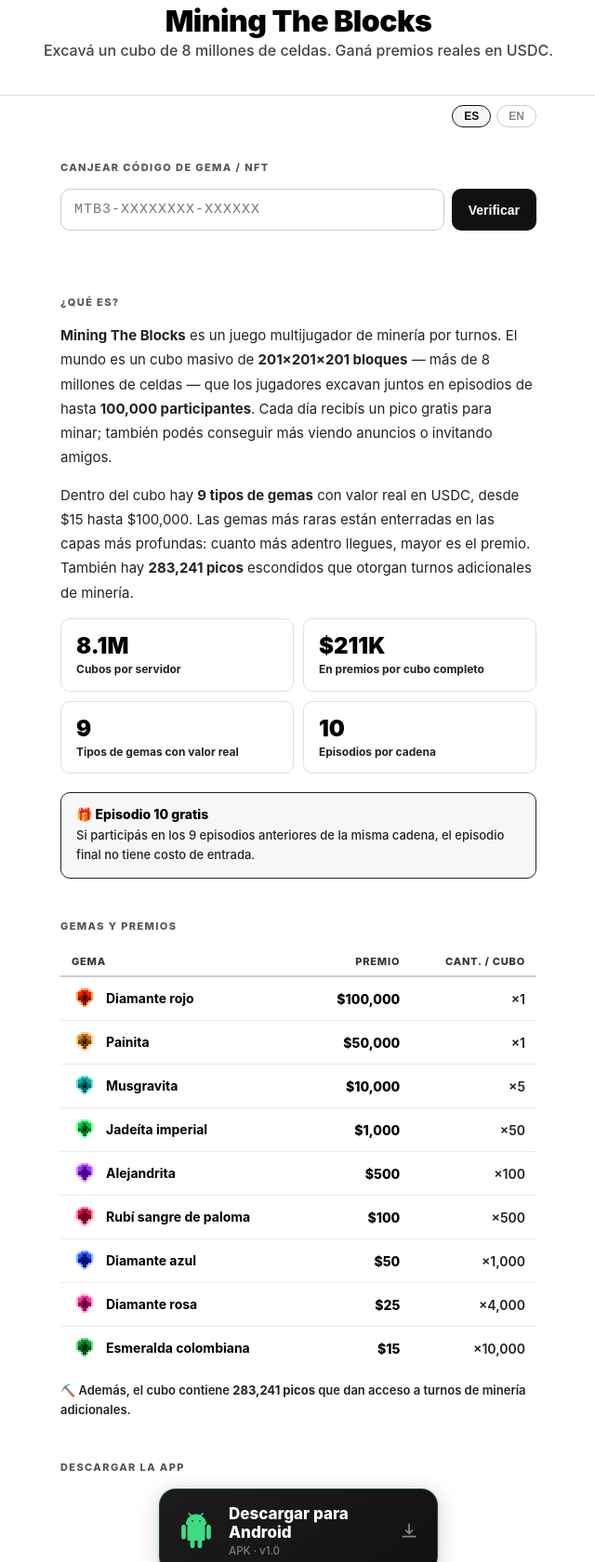
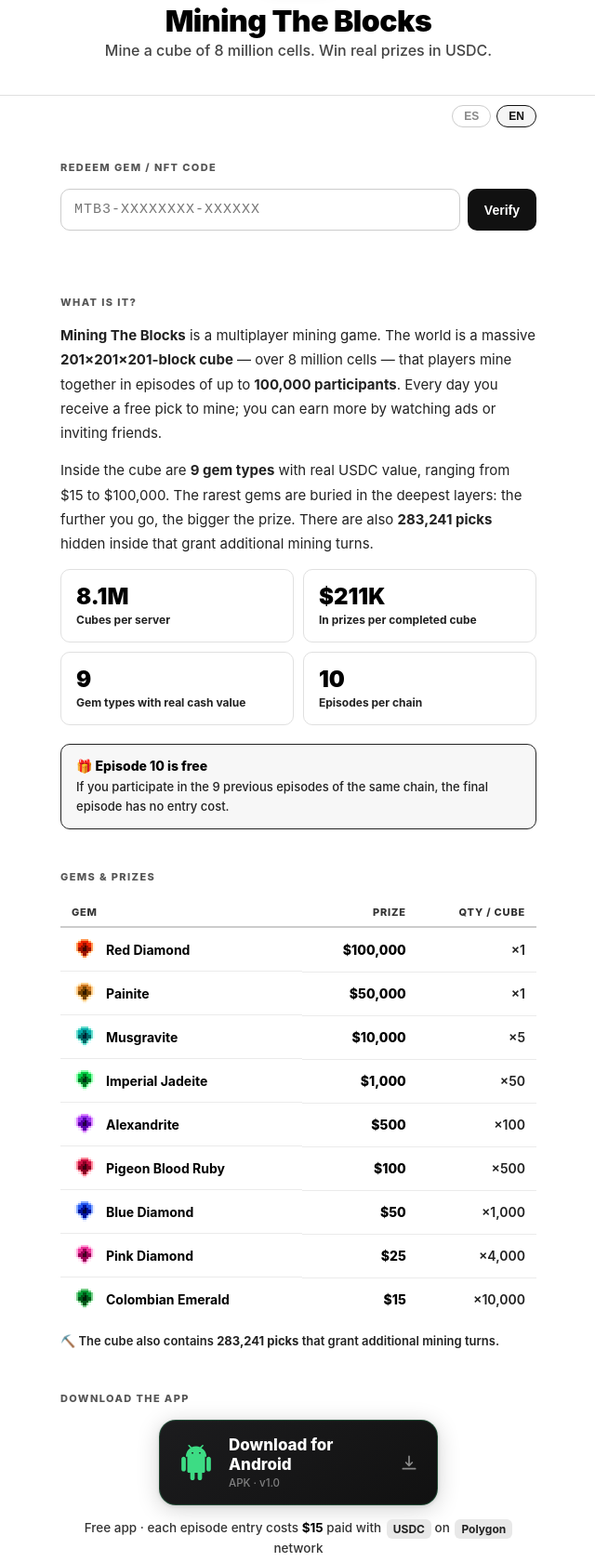
Before and after one commit to miningtheblocks/Mining-The-Blocks, a plain HTML site: page docs/index.html in a window 1280 px wide. Shown: the part 163-1843 px from the top of the page at 93% size, without its empty margins (319-959 px from the left). Drawn offline with Linux system fonts and the light colour scheme.

Commit message:
feat: landing page defaults to English, gem names translated, email updated
- Default language changed from ES to EN
- Gem names in table and JS are now bilingual (ES/EN)
- Removed "turn-based" / "por turnos" from game description
- Contact email changed to MiningTheBlocks@gmail.com

Co-Authored-By: Claude Sonnet 4.6 <noreply@anthropic.com>

```diff
--- a/docs/index.html
+++ b/docs/index.html
@@ -1,5 +1,5 @@
 <!DOCTYPE html>
-<html lang="es">
+<html lang="en">
 <head>
   <meta charset="UTF-8">
   <meta name="viewport" content="width=device-width, initial-scale=1.0">
@@ -204,28 +204,28 @@
 <header>
   <img src="icon.png" alt="Mining The Blocks" class="logo">
   <h1>Mining The Blocks</h1>
-  <p class="tagline" data-lang-inline="es visible">Excavá un cubo de 8 millones de celdas. Ganá premios reales en USDC.</p>
-  <p class="tagline" data-lang-inline="en">Mine a cube of 8 million cells. Win real prizes in USDC.</p>
+  <p class="tagline" data-lang-inline="es">Excavá un cubo de 8 millones de celdas. Ganá premios reales en USDC.</p>
+  <p class="tagline" data-lang-inline="en visible">Mine a cube of 8 million cells. Win real prizes in USDC.</p>
 </header>
 
 <div class="lang-bar">
-  <button class="lang-btn active" onclick="setLang('es')">ES</button>
-  <button class="lang-btn" onclick="setLang('en')">EN</button>
+  <button class="lang-btn" onclick="setLang('es')">ES</button>
+  <button class="lang-btn active" onclick="setLang('en')">EN</button>
 </div>
 
 <main>
 
   <!-- ── CANJEAR CÓDIGO ── -->
   <section>
-    <div class="section-label" data-lang="es visible">Canjear código de gema / NFT</div>
-    <div class="section-label" data-lang="en">Redeem gem / NFT code</div>
+    <div class="section-label" data-lang="es">Canjear código de gema / NFT</div>
+    <div class="section-label" data-lang="en visible">Redeem gem / NFT code</div>
 
     <div id="stepCode">
       <div class="input-row">
         <input type="text" id="codeInput" placeholder="MTB3-XXXXXXXX-XXXXXX" maxlength="24" autocomplete="off" spellcheck="false">
         <button class="btn" onclick="verifyCode()" id="btnVerify">
-          <span data-lang-inline="es visible">Verificar</span>
-          <span data-lang-inline="en">Verify</span>
+          <span data-lang-inline="es">Verificar</span>
+          <span data-lang-inline="en visible">Verify</span>
         </button>
       </div>
       <p class="msg-error" id="codeError"></p>
@@ -234,111 +234,111 @@
     <div class="card" id="cardEmail">
       <span class="gem-badge" id="gemBadge"></span>
       <p class="card-title">
-        <span data-lang-inline="es visible">🎉 ¡Código válido!</span>
-        <span data-lang-inline="en">🎉 Valid code!</span>
+        <span data-lang-inline="es">🎉 ¡Código válido!</span>
+        <span data-lang-inline="en visible">🎉 Valid code!</span>
       </p>
       <p class="card-sub">
-        <span data-lang-inline="es visible">Ingresá tu email para recibir las instrucciones de cobro de tu premio.</span>
-        <span data-lang-inline="en">Enter your email to receive prize claim instructions.</span>
+        <span data-lang-inline="es">Ingresá tu email para recibir las instrucciones de cobro de tu premio.</span>
+        <span data-lang-inline="en visible">Enter your email to receive prize claim instructions.</span>
       </p>
       <div class="input-row">
         <input type="email" id="emailInput" placeholder="email@ejemplo.com">
         <button class="btn" onclick="submitClaim()" id="btnClaim">
-          <span data-lang-inline="es visible">Enviar</span>
-          <span data-lang-inline="en">Send</span>
+          <span data-lang-inline="es">Enviar</span>
+          <span data-lang-inline="en visible">Send</span>
         </button>
       </div>
       <p class="msg-error" id="emailError"></p>
     </div>
 
     <div class="card" id="cardDone">
-      <p class="card-title">✅ <span data-lang-inline="es visible">¡Solicitud enviada!</span><span data-lang-inline="en">Request submitted!</span></p>
+      <p class="card-title">✅ <span data-lang-inline="es">¡Solicitud enviada!</span><span data-lang-inline="en visible">Request submitted!</span></p>
       <p class="card-sub">
-        <span data-lang-inline="es visible">Te contactamos por email con los próximos pasos. Puede demorar hasta 48 horas hábiles.</span>
-        <span data-lang-inline="en">We'll contact you by email with next steps. Allow up to 48 business hours.</span>
+        <span data-lang-inline="es">Te contactamos por email con los próximos pasos. Puede demorar hasta 48 horas hábiles.</span>
+        <span data-lang-inline="en visible">We'll contact you by email with next steps. Allow up to 48 business hours.</span>
       </p>
     </div>
   </section>
 
   <!-- ── QUÉ ES ── -->
   <section>
-    <div class="section-label" data-lang="es visible">¿Qué es?</div>
-    <div class="section-label" data-lang="en">What is it?</div>
+    <div class="section-label" data-lang="es">¿Qué es?</div>
+    <div class="section-label" data-lang="en visible">What is it?</div>
 
-    <p class="desc" data-lang="es visible">
-      <strong>Mining The Blocks</strong> es un juego multijugador de minería por turnos. El mundo es un cubo masivo de <strong>201×201×201 bloques</strong> — más de 8 millones de celdas — que los jugadores excavan juntos en episodios de hasta <strong>100,000 participantes</strong>. Cada día recibís un pico gratis para minar; también podés conseguir más viendo anuncios o invitando amigos.
+    <p class="desc" data-lang="es">
+      <strong>Mining The Blocks</strong> es un juego multijugador de minería. El mundo es un cubo masivo de <strong>201×201×201 bloques</strong> — más de 8 millones de celdas — que los jugadores excavan juntos en episodios de hasta <strong>100,000 participantes</strong>. Cada día recibís un pico gratis para minar; también podés conseguir más viendo anuncios o invitando amigos.
     </p>
-    <p class="desc" data-lang="es visible">
+    <p class="desc" data-lang="es">
       Dentro del cubo hay <strong>9 tipos de gemas</strong> con valor real en USDC, desde $15 hasta $100,000. Las gemas más raras están enterradas en las capas más profundas: cuanto más adentro llegues, mayor es el premio. También hay <strong>283,241 picos</strong> escondidos que otorgan turnos adicionales de minería.
     </p>
-    <p class="desc" data-lang="en">
-      <strong>Mining The Blocks</strong> is a multiplayer turn-based mining game. The world is a massive <strong>201×201×201-block cube</strong> — over 8 million cells — that players mine together in episodes of up to <strong>100,000 participants</strong>. Every day you receive a free pick to mine; you can earn more by watching ads or inviting friends.
+    <p class="desc" data-lang="en visible">
+      <strong>Mining The Blocks</strong> is a multiplayer mining game. The world is a massive <strong>201×201×201-block cube</strong> — over 8 million cells — that players mine together in episodes of up to <strong>100,000 participants</strong>. Every day you receive a free pick to mine; you can earn more by watching ads or inviting friends.
     </p>
-    <p class="desc" data-lang="en">
+    <p class="desc" data-lang="en visible">
       Inside the cube are <strong>9 gem types</strong> with real USDC value, ranging from $15 to $100,000. The rarest gems are buried in the deepest layers: the further you go, the bigger the prize. There are also <strong>283,241 picks</strong> hidden inside that grant additional mining turns.
     </p>
 
     <div class="stats-grid">
       <div class="stat">
         <div class="stat-num">8.1M</div>
-        <div class="stat-lbl" data-lang="es visible">Cubos por servidor</div>
-        <div class="stat-lbl" data-lang="en">Cubes per server</div>
+        <div class="stat-lbl" data-lang="es">Cubos por servidor</div>
+        <div class="stat-lbl" data-lang="en visible">Cubes per server</div>
       </div>
       <div class="stat">
         <div class="stat-num">$211K</div>
-        <div class="stat-lbl" data-lang="es visible">En premios por cubo completo</div>
-        <div class="stat-lbl" data-lang="en">In prizes per completed cube</div>
+        <div class="stat-lbl" data-lang="es">En premios por cubo completo</div>
+        <div class="stat-lbl" data-lang="en visible">In prizes per completed cube</div>
       </div>
       <div class="stat">
         <div class="stat-num">9</div>
-        <div class="stat-lbl" data-lang="es visible">Tipos de gemas con valor real</div>
-        <div class="stat-lbl" data-lang="en">Gem types with real cash value</div>
+        <div class="stat-lbl" data-lang="es">Tipos de gemas con valor real</div>
+        <div class="stat-lbl" data-lang="en visible">Gem types with real cash value</div>
       </div>
       <div class="stat">
         <div class="stat-num">10</div>
-        <div class="stat-lbl" data-lang="es visible">Episodios por cadena</div>
-        <div class="stat-lbl" data-lang="en">Episodes per chain</div>
+        <div class="stat-lbl" data-lang="es">Episodios por cadena</div>
+        <div class="stat-lbl" data-lang="en visible">Episodes per chain</div>
       </div>
     </div>
 
     <div class="episode-free">
-      <div class="episode-free-title" data-lang="es visible">🎁 Episodio 10 gratis</div>
-      <div class="episode-free-title" data-lang="en">🎁 Episode 10 is free</div>
-      <div class="episode-free-desc" data-lang="es visible">Si participás en los 9 episodios anteriores de la misma cadena, el episodio final no tiene costo de entrada.</div>
-      <div class="episode-free-desc" data-lang="en">If you participate in the 9 previous episodes of the same chain, the final episode has no entry cost.</div>
+      <div class="episode-free-title" data-lang="es">🎁 Episodio 10 gratis</div>
+      <div class="episode-free-title" data-lang="en visible">🎁 Episode 10 is free</div>
+      <div class="episode-free-desc" data-lang="es">Si participás en los 9 episodios anteriores de la misma cadena, el episodio final no tiene costo de entrada.</div>
+      <div class="episode-free-desc" data-lang="en visible">If you participate in the 9 previous episodes of the same chain, the final episode has no entry cost.</div>
     </div>
   </section>
 
   <!-- ── GEMAS Y PICOS ── -->
   <section>
-    <div class="section-label" data-lang="es visible">Gemas y premios</div>
-    <div class="section-label" data-lang="en">Gems &amp; prizes</div>
+    <div class="section-label" data-lang="es">Gemas y premios</div>
+    <div class="section-label" data-lang="en visible">Gems &amp; prizes</div>
 
     <table class="gems-table">
       <thead>
         <tr>
-          <th><span data-lang-inline="es visible">Gema</span><span data-lang-inline="en">Gem</span></th>
-          <th><span data-lang-inline="es visible">Premio</span><span data-lang-inline="en">Prize</span></th>
-          <th><span data-lang-inline="es visible">Cant. / cubo</span><span data-lang-inline="en">Qty / cube</span></th>
+          <th><span data-lang-inline="es">Gema</span><span data-lang-inline="en visible">Gem</span></th>
+          <th><span data-lang-inline="es">Premio</span><span data-lang-inline="en visible">Prize</span></th>
+          <th><span data-lang-inline="es">Cant. / cubo</span><span data-lang-inline="en visible">Qty / cube</span></th>
         </tr>
       </thead>
       <tbody>
-        <tr><td class="gem-name"><img class="gem-icon" src="gems/gem_1.png" alt="">Diamante rojo</td>       <td class="gem-prize">$100,000</td><td class="gem-qty">×1</td></tr>
-        <tr><td class="gem-name"><img class="gem-icon" src="gems/gem_2.png" alt="">Painita</td>             <td class="gem-prize">$50,000</td> <td class="gem-qty">×1</td></tr>
-        <tr><td class="gem-name"><img class="gem-icon" src="gems/gem_3.png" alt="">Musgravita</td>          <td class="gem-prize">$10,000</td> <td class="gem-qty">×5</td></tr>
-        <tr><td class="gem-name"><img class="gem-icon" src="gems/gem_4.png" alt="">Jadeíta imperial</td>    <td class="gem-prize">$1,000</td>  <td class="gem-qty">×50</td></tr>
-        <tr><td class="gem-name"><img class="gem-icon" src="gems/gem_5.png" alt="">Alejandrita</td>         <td class="gem-prize">$500</td>    <td class="gem-qty">×100</td></tr>
-        <tr><td class="gem-name"><img class="gem-icon" src="gems/gem_6.png" alt="">Rubí sangre de paloma</td><td class="gem-prize">$100</td>  <td class="gem-qty">×500</td></tr>
-        <tr><td class="gem-name"><img class="gem-icon" src="gems/gem_7.png" alt="">Diamante azul</td>       <td class="gem-prize">$50</td>     <td class="gem-qty">×1,000</td></tr>
-        <tr><td class="gem-name"><img class="gem-icon" src="gems/gem_8.png" alt="">Diamante rosa</td>       <td class="gem-prize">$25</td>     <td class="gem-qty">×4,000</td></tr>
-        <tr><td class="gem-name"><img class="gem-icon" src="gems/gem_9.png" alt="">Esmeralda colombiana</td><td class="gem-prize">$15</td>    <td class="gem-qty">×10,000</td></tr>
+        <tr><td class="gem-name"><img class="gem-icon" src="gems/gem_1.png" alt=""><span data-lang-inline="es">Diamante rojo</span><span data-lang-inline="en visible">Red Diamond</span></td>          <td class="gem-prize">$100,000</td><td class="gem-qty">×1</td></tr>
+        <tr><td class="gem-name"><img class="gem-icon" src="gems/gem_2.png" alt=""><span data-lang-inline="es">Painita</span><span data-lang-inline="en visible">Painite</span></td>                          <td class="gem-prize">$50,000</td> <td class="gem-qty">×1</td></tr>
+        <tr><td class="gem-name"><img class="gem-icon" src="gems/gem_3.png" alt=""><span data-lang-inline="es">Musgravita</span><span data-lang-inline="en visible">Musgravite</span></td>                    <td class="gem-prize">$10,000</td> <td class="gem-qty">×5</td></tr>
+        <tr><td class="gem-name"><img class="gem-icon" src="gems/gem_4.png" alt=""><span data-lang-inline="es">Jadeíta imperial</span><span data-lang-inline="en visible">Imperial Jadeite</span></td>        <td class="gem-prize">$1,000</td>  <td class="gem-qty">×50</td></tr>
+        <tr><td class="gem-name"><img class="gem-icon" src="gems/gem_5.png" alt=""><span data-lang-inline="es">Alejandrita</span><span data-lang-inline="en visible">Alexandrite</span></td>                  <td class="gem-prize">$500</td>    <td class="gem-qty">×100</td></tr>
+        <tr><td class="gem-name"><img class="gem-icon" src="gems/gem_6.png" alt=""><span data-lang-inline="es">Rubí sangre de paloma</span><span data-lang-inline="en visible">Pigeon Blood Ruby</span></td>  <td class="gem-prize">$100</td>    <td class="gem-qty">×500</td></tr>
+        <tr><td class="gem-name"><img class="gem-icon" src="gems/gem_7.png" alt=""><span data-lang-inline="es">Diamante azul</span><span data-lang-inline="en visible">Blue Diamond</span></td>               <td class="gem-prize">$50</td>     <td class="gem-qty">×1,000</td></tr>
+        <tr><td class="gem-name"><img class="gem-icon" src="gems/gem_8.png" alt=""><span data-lang-inline="es">Diamante rosa</span><span data-lang-inline="en visible">Pink Diamond</span></td>               <td class="gem-prize">$25</td>     <td class="gem-qty">×4,000</td></tr>
+        <tr><td class="gem-name"><img class="gem-icon" src="gems/gem_9.png" alt=""><span data-lang-inline="es">Esmeralda colombiana</span><span data-lang-inline="en visible">Colombian Emerald</span></td>   <td class="gem-prize">$15</td>     <td class="gem-qty">×10,000</td></tr>
       </tbody>
     </table>
-    <p class="gem-note" data-lang="es visible">
+    <p class="gem-note" data-lang="es">
       ⛏️
       Además, el cubo contiene <strong>283,241 picos</strong> que dan acceso a turnos de minería adicionales.
     </p>
-    <p class="gem-note" data-lang="en">
+    <p class="gem-note" data-lang="en visible">
       ⛏️
       The cube also contains <strong>283,241 picks</strong> that grant additional mining turns.
     </p>
@@ -346,8 +346,8 @@
 
   <!-- ── DESCARGAR ── -->
   <section>
-    <div class="section-label" data-lang="es visible">Descargar la app</div>
-    <div class="section-label" data-lang="en">Download the app</div>
+    <div class="section-label" data-lang="es">Descargar la app</div>
+    <div class="section-label" data-lang="en visible">Download the app</div>
 
     <div class="dl-grid">
       <a href="https://github.com/miningtheblocks/Mining-The-Blocks/releases/download/v1.0/MiningTheBlocks.apk" class="dl-btn" id="downloadAndroid">
@@ -355,8 +355,8 @@
           <path d="M6 18c0 .55.45 1 1 1h1v3.5c0 .83.67 1.5 1.5 1.5s1.5-.67 1.5-1.5V19h2v3.5c0 .83.67 1.5 1.5 1.5s1.5-.67 1.5-1.5V19h1c.55 0 1-.45 1-1V8H6v10zm-2.5-10C2.67 8 2 8.67 2 9.5v7c0 .83.67 1.5 1.5 1.5S5 17.33 5 16.5v-7C5 8.67 4.33 8 3.5 8zm17 0c-.83 0-1.5.67-1.5 1.5v7c0 .83.67 1.5 1.5 1.5s1.5-.67 1.5-1.5v-7c0-.83-.67-1.5-1.5-1.5zm-4.97-5.84 1.3-1.3a.496.496 0 0 0 0-.71.503.503 0 0 0-.71 0l-1.48 1.48A5.84 5.84 0 0 0 12 1c-1.1 0-2.15.23-3.09.63L7.43.15a.503.503 0 0 0-.71 0 .496.496 0 0 0 0 .71l1.3 1.3C6.41 3.07 5 5.38 5 8h14c0-2.62-1.41-4.93-3.47-5.84zM10 6H9V5h1v1zm5 0h-1V5h1v1z" fill="#3ddc84"/>
         </svg>
         <span class="dl-info">
-          <span class="dl-title" data-lang="es visible">Descargar para Android</span>
-          <span class="dl-title" data-lang="en">Download for Android</span>
+          <span class="dl-title" data-lang="es">Descargar para Android</span>
+          <span class="dl-title" data-lang="en visible">Download for Android</span>
           <span class="dl-sub">APK · v1.0</span>
         </span>
         <svg class="dl-arrow" viewBox="0 0 24 24" fill="none" xmlns="http://www.w3.org/2000/svg">
@@ -364,11 +364,11 @@
         </svg>
       </a>
     </div>
-    <p class="dl-entry-note" data-lang="es visible">
+    <p class="dl-entry-note" data-lang="es">
       App gratuita · la entrada a cada episodio cuesta <strong>$15</strong> abonados con
       <span class="dl-entry-crypto">USDC</span> en red <span class="dl-entry-crypto">Polygon</span>
     </p>
-    <p class="dl-entry-note" data-lang="en">
+    <p class="dl-entry-note" data-lang="en visible">
       Free app · each episode entry costs <strong>$15</strong> paid with
       <span class="dl-entry-crypto">USDC</span> on <span class="dl-entry-crypto">Polygon</span> network
     </p>
@@ -378,17 +378,20 @@
 
 <footer>
   Mining The Blocks &nbsp;·&nbsp;
-  <a href="mailto:nachoo9106@gmail.com">nachoo9106@gmail.com</a>
+  <a href="mailto:MiningTheBlocks@gmail.com">MiningTheBlocks@gmail.com</a>
 </footer>
 
 <script>
   var FUNCTIONS_BASE = 'https://us-central1-miningtheblocks-669f6.cloudfunctions.net';
-  var currentLang = 'es';
+  var currentLang = 'en';
 
   var GEM_NAMES = {
-    1:'Diamante rojo', 2:'Painita', 3:'Musgravita', 4:'Jadeíta imperial',
-    5:'Alejandrita', 6:'Rubí sangre de paloma', 7:'Diamante azul',
-    8:'Diamante rosa', 9:'Esmeralda colombiana'
+    es: { 1:'Diamante rojo', 2:'Painita', 3:'Musgravita', 4:'Jadeíta imperial',
+          5:'Alejandrita', 6:'Rubí sangre de paloma', 7:'Diamante azul',
+          8:'Diamante rosa', 9:'Esmeralda colombiana' },
+    en: { 1:'Red Diamond', 2:'Painite', 3:'Musgravite', 4:'Imperial Jadeite',
+          5:'Alexandrite', 6:'Pigeon Blood Ruby', 7:'Blue Diamond',
+          8:'Pink Diamond', 9:'Colombian Emerald' }
   };
   var GEM_PRIZES = { 1:'$100,000', 2:'$50,000', 3:'$10,000', 4:'$1,000', 5:'$500', 6:'$100', 7:'$50', 8:'$25', 9:'$15' };
 
@@ -453,7 +456,7 @@
         return;
       }
       verifiedCode = code;
-      var name = GEM_NAMES[data.tier] || ('Tier ' + data.tier);
+      var name = GEM_NAMES[currentLang][data.tier] || ('Tier ' + data.tier);
       var prize = GEM_PRIZES[data.tier] || '';
       document.getElementById('gemBadge').textContent = name + (prize ? ' · ' + prize : '');
       document.getElementById('cardEmail').classList.add('visible');
@@ -493,7 +496,7 @@
   }
 
   document.addEventListener('DOMContentLoaded', function() {
-    setLang('es');
+    setLang('en');
     document.getElementById('codeInput').addEventListener('keydown', function(e) {
       if (e.key === 'Enter') verifyCode();
     });
```
